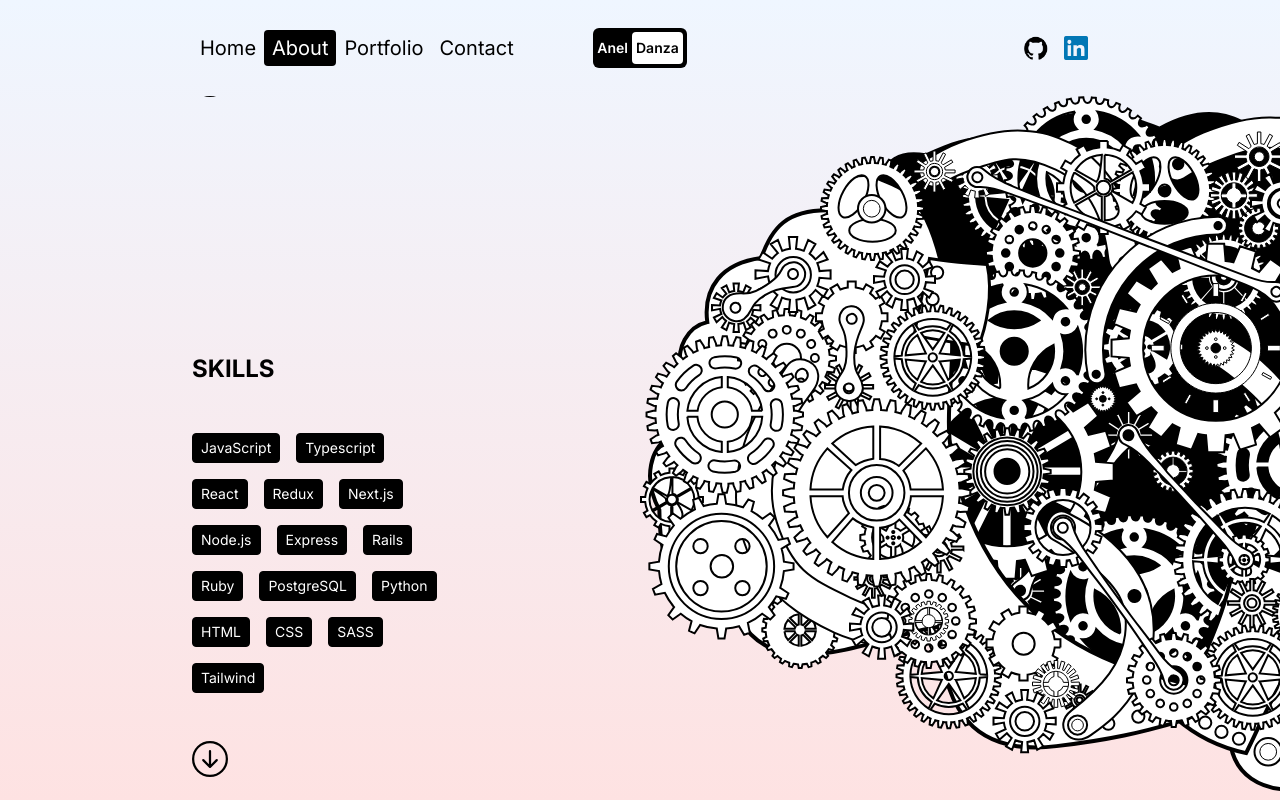
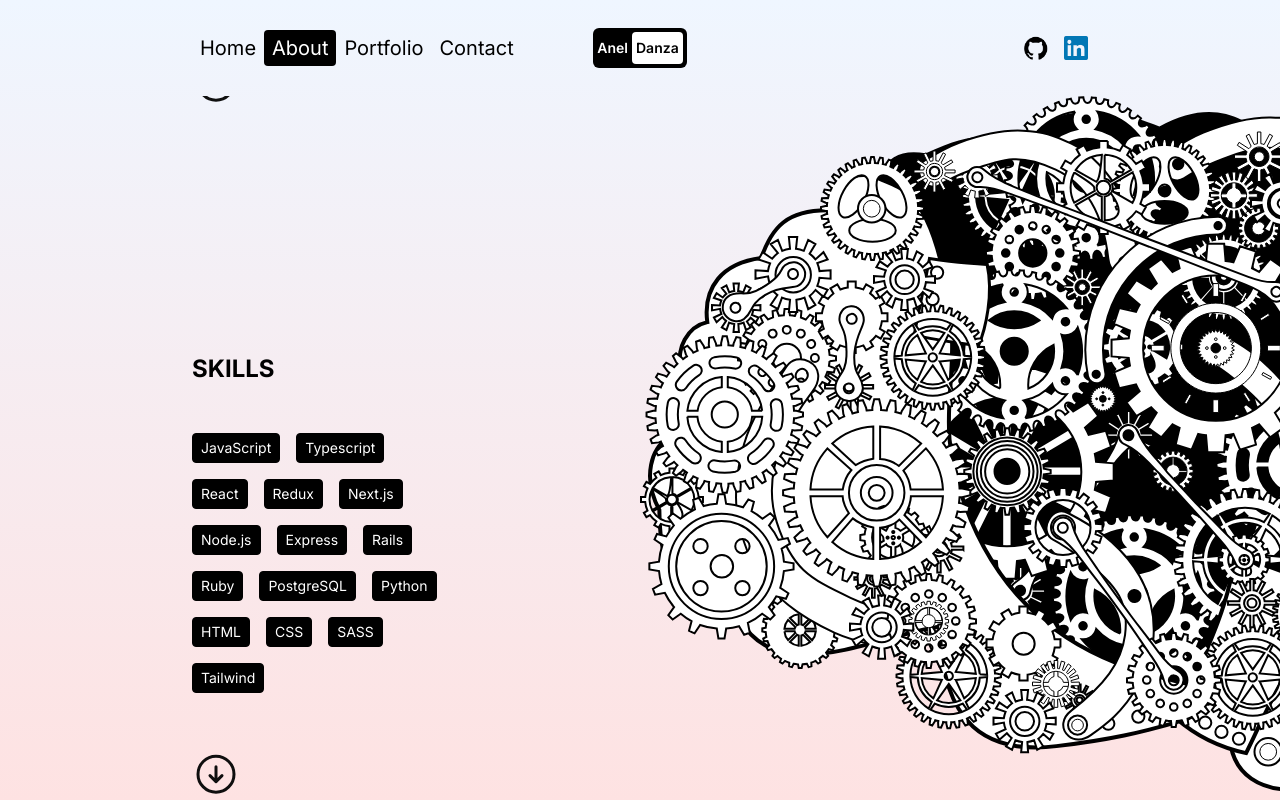
Before and after one commit to safak/next-animated-portfolio, a Next.js app: page /about in a window 1280 px wide. Both pictures are taken after a click on the element "JavaScript". Built offline with nearby package versions, Linux system fonts and the light colour scheme.

Commit message:
animate scroll icon

```diff
--- a/package.json
+++ b/package.json
@@ -9,6 +9,7 @@
     "lint": "next lint"
   },
   "dependencies": {
+    "@heroicons/react": "^2.2.0",
     "motion": "^11.16.0",
     "next": "14.1.0",
     "react": "18",
--- a/src/app/about/page.jsx
+++ b/src/app/about/page.jsx
@@ -2,10 +2,10 @@
 
 import { motion, useScroll, useInView } from "motion/react";
 import { useRef } from "react";
-import { BsArrowDownCircle } from "react-icons/bs";
 import { skills, jobs } from "./constants";
 import ExperienceItem from "./experienceItem";
 import Brain from "./brain";
+import ScrollIcon from "./scrollIcon";
 
 const AboutPage = () => {
   const containerRef = useRef();
@@ -46,7 +46,7 @@ const AboutPage = () => {
               innovation, and a desire to deliver meaningful results.
             </p>
 
-            <BsArrowDownCircle className="text-4xl" />
+            <ScrollIcon />
           </div>
 
           {/* SKILLS  */}
@@ -74,7 +74,8 @@ const AboutPage = () => {
             </motion.div>
 
             {/* SCROLL SVG  */}
-            <BsArrowDownCircle className="text-4xl" />
+
+            <ScrollIcon />
           </div>
           {/* EXPERIENCE  */}
 
--- /dev/null
+++ b/src/app/about/scrollIcon.jsx
@@ -0,0 +1,27 @@
+"use client";
+
+import { motion } from "motion/react";
+
+const ScrollIcon = () => {
+  return (
+    <motion.svg
+      xmlns="http://www.w3.org/2000/svg"
+      fill="none"
+      viewBox="0 0 24 24"
+      strokeWidth={1.5}
+      stroke="currentColor"
+      className=" h-12 w-12"
+      initial={{ y: 0, opacity: 0.3 }}
+      animate={{ y: "10px", opacity: 1 }}
+      transition={{ repeat: Infinity, duration: 3, ease: "easeInOut" }}
+    >
+      <path
+        strokeLinecap="round"
+        strokeLinejoin="round"
+        d="m9 12.75 3 3m0 0 3-3m-3 3v-7.5M21 12a9 9 0 1 1-18 0 9 9 0 0 1 18 0Z"
+      />
+    </motion.svg>
+  );
+};
+
+export default ScrollIcon;
```
Also changed, not shown: 1 other file (tests, documents, lock files or other folders).
